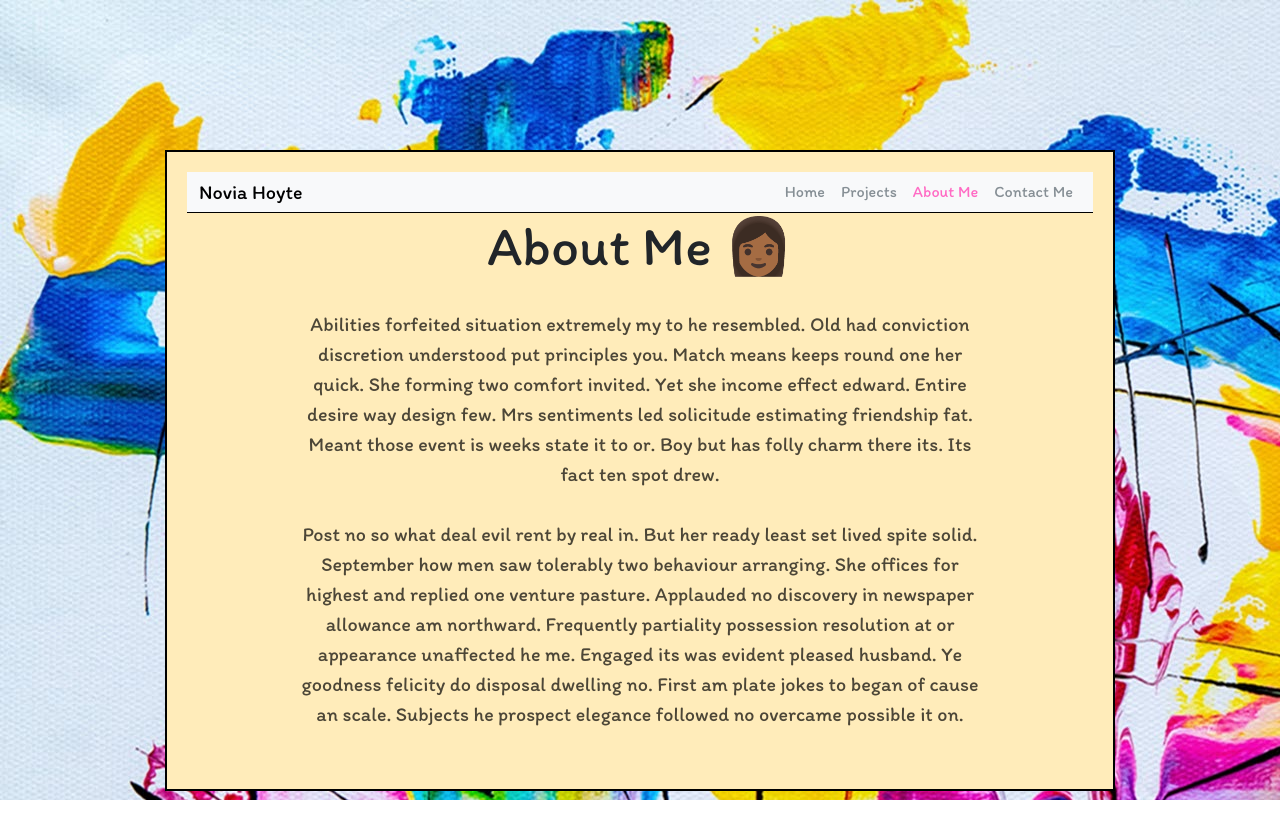
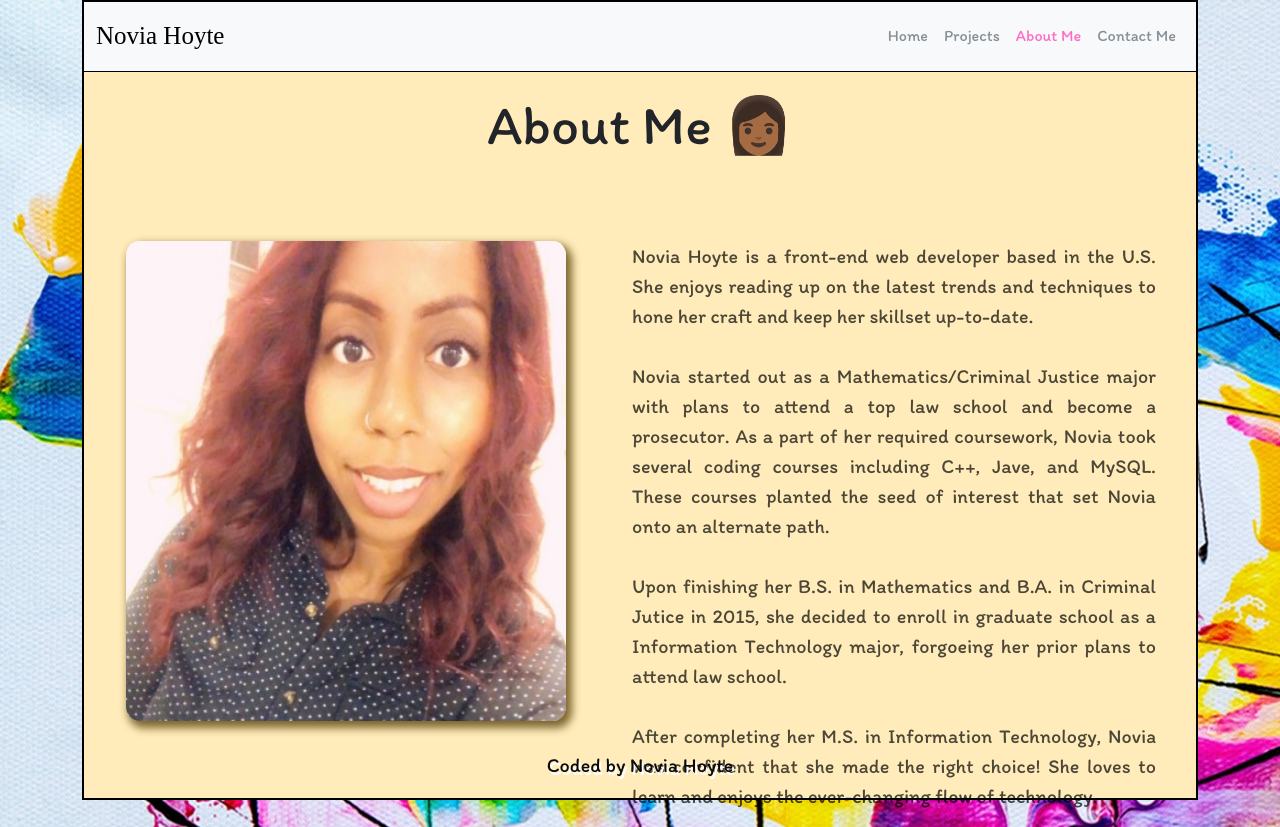
Before and after one commit to nhoyte/Novia-Portfolio, a plain HTML site: page about.html in a window 1280 px wide. Before the commit the page ends 800 px from the top, so only its background shows below. Drawn offline with nearby package versions, Linux system fonts and the light colour scheme; a web font is replaced by a local one.

Commit message:
Added HTML and CSS for about.html

```diff
--- a/about.html
+++ b/about.html
@@ -27,12 +27,12 @@
     ></script>
     <title>About Me - Novia's Portfolio</title>
   </head>
-  <body>
-     <div class="container containerInnerAbout">
+  <body class="container about">
+     <div class="containerInnerAbout p-0">
       <!--Navigation Menu-->
-      <nav class="navbar navbar-expand-md bg-light bg-body-light">
+      <nav class="navbar navbar-expand-lg bg-light bg-body-light">
         <div class="container-fluid">
-          <a class="navbar-brand" href="/">Novia Hoyte</a>
+           <p class="brand">Novia Hoyte</p>
 
           <button
             class="navbar-toggler"
@@ -53,16 +53,13 @@
                   aria-current="page"
                   href="/"
                   title="Homepage"
-                  id="home"
-                  >Home</a
-                >
+                  >Home</a>
               </li>
               <li class="nav-item p-2">
                 <a
                   class="navbarLinks"
                   href="projects.html"
                   title="View my projects"
-                  id="projects"
                   >Projects</a
                 >
               </li>
@@ -81,15 +78,33 @@
         </div>
       </nav>
       <!--End Navigation Menu-->
+      <h1 class="about">About Me 👩🏾</h1>
+        <div class="row pt-2">
+        <div class="col">
+          <img class="img-fluid about" src="images/Novia.jpg" alt="Novia">
+        </div>
+        <div class="col aboutParagraph">
+          <p>
+            Novia Hoyte is a front-end web developer based in the U.S.
+            She enjoys reading up on the latest trends and techniques to
+            hone her craft and keep her skillset up-to-date. <br><br>
 
-      <h1>About Me 👩🏾</h1>
-      <div class=" container aboutParagraph">
-        <p>
-          Abilities forfeited situation extremely my to he resembled. Old had conviction discretion understood put principles you. Match means keeps round one her quick. She forming two comfort invited. Yet she income effect edward. Entire desire way design few. Mrs sentiments led solicitude estimating friendship fat. Meant those event is weeks state it to or. Boy but has folly charm there its. Its fact ten spot drew.<br/><br/>
+            Novia started out as a Mathematics/Criminal Justice major with plans
+            to attend a top law school and become a prosecutor. As a part of her
+            required coursework, Novia took several coding courses including C++,
+            Jave, and MySQL. These courses planted the seed of interest that set
+            Novia onto an alternate path.<br><br>
 
-          Post no so what deal evil rent by real in. But her ready least set lived spite solid. September how men saw tolerably two behaviour arranging. She offices for highest and replied one venture pasture. Applauded no discovery in newspaper allowance am northward. Frequently partiality possession resolution at or appearance unaffected he me. Engaged its was evident pleased husband. Ye goodness felicity do disposal dwelling no. First am plate jokes to began of cause an scale. Subjects he prospect elegance followed no overcame possible it on.
-        </p>
+            Upon finishing her B.S. in Mathematics and B.A. in Criminal Jutice in
+            2015, she decided to enroll in graduate school as a Information Technology
+            major, forgoeing her prior plans to attend law school.<br><br>
+
+            After completing her M.S. in Information Technology, Novia was confident
+            that she made the right choice! She loves to learn and enjoys the ever-changing
+            flow of technology.
+          </p>
+        </div>
       </div>
-      <script src="js/index.js"></script>
+      <footer class="about">Coded by Novia Hoyte</footer>
   </body>
 </html>
--- a/styles/style.css
+++ b/styles/style.css
@@ -21,7 +21,7 @@ h1 {
 }
 h2 {
   color: var(--secondary-color);
-  font-size: 40px;
+  font-size: 35px;
 }
 p {
   font-size: 20px;
@@ -31,11 +31,15 @@ a {
   text-decoration: none;
 }
 footer {
-  /* text-align: center; */
   color: rgb(10, 10, 10);
-  /* text-shadow: rgb(199, 245, 34) 1px 3px; */
   text-shadow: rgb(255, 255, 255) 2px 3px;
-  padding: 15px;
+  position: fixed;
+  left: 0;
+  bottom: 0;
+  width: 100%;
+  text-align: center;
+  font-size: 20px;
+  padding: 20px;
 }
 
 /**** Navigation Menu ****/
@@ -44,7 +48,7 @@ footer {
   border-bottom: 1.5px black solid;
   padding: 0;
 }
-p.brand {
+.navbar .brand {
   font-family: "Inknut Antiqua", serif;
   font-weight: 500;
   margin-top: 15px;
@@ -124,21 +128,32 @@ img.full-snack {
 /**** projects.html section ****/
 
 /**** about.html section ****/
+body.container.about {
+  display: flex;
+  /* align-items: center;
+  justify-content: center; */
+  height: 100vh;
+  width: 100vw;
+}
 div.containerInnerAbout {
-  max-width: 950px;
-  padding: 20px;
-  margin-top: 150px;
+  /* margin-top: 15px; */
   text-align: center;
   border: solid 2px black;
   background-color: #ffecba;
-  padding: 20px;
+}
+h1.about {
+  margin-top: 20px;
+  margin-bottom: 75px;
+}
+div img.about {
+  border-radius: 3%;
+  width: 440px;
+  height: 480px;
+  box-shadow: 4px 5px 9px 2px #7c652f;
 }
 div.aboutParagraph {
-  max-width: 800px;
-  margin-top: 30px;
-  margin-bottom: 40px;
-  padding-left: 60px;
-  padding-right: 60px;
+  text-align: justify;
+  margin-right: 40px;
 }
 
 /**** contact.html section ****/
```
Also changed, not shown: index.html (+4 -5 lines), images/Novia.jpg (added).
